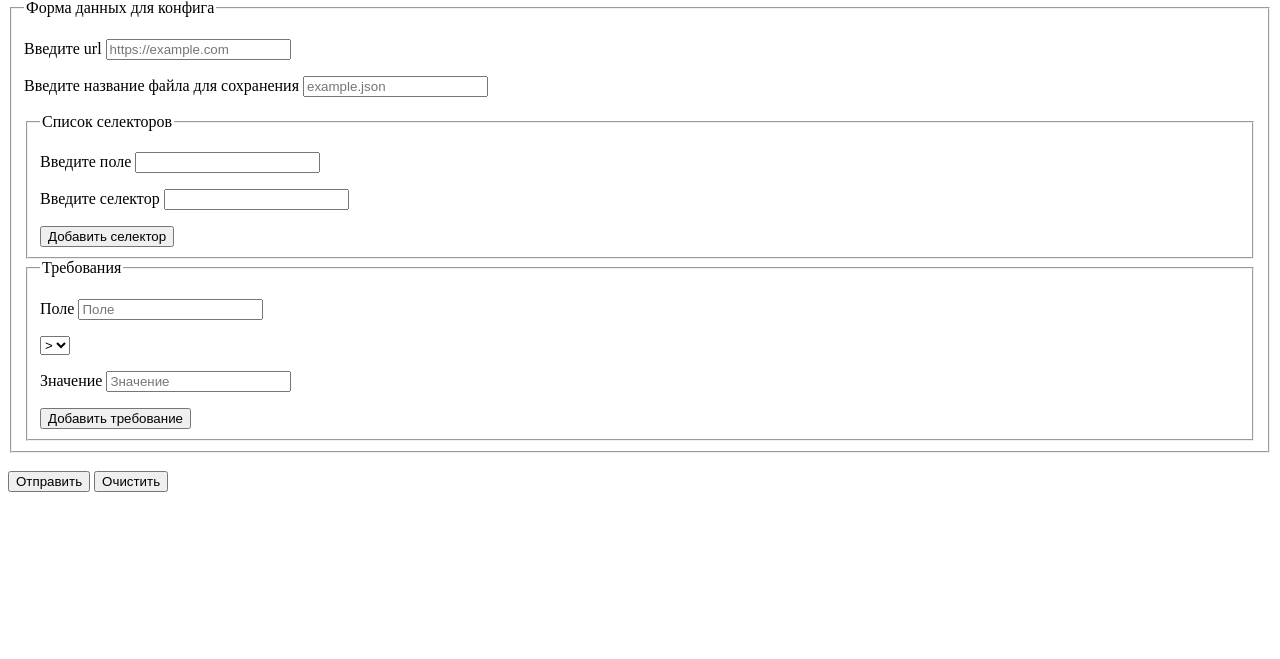
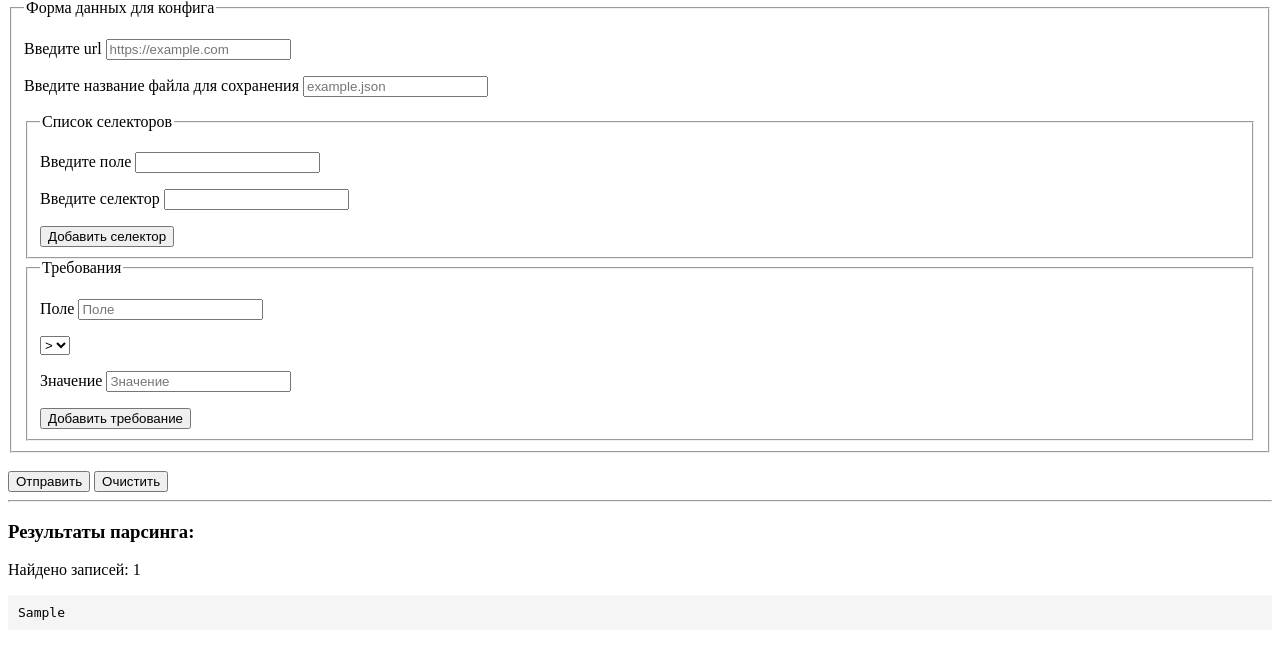
Before and after one commit to MaksimFomin06/education, a Django app: template parcer project/webapp/templates/webapp/create_config.html in a window 1280 px wide. Shown: the part 27-686 px from the top of the page. Run offline with Django 4.2, Linux system fonts and the light colour scheme; the template is opened without the code that fills it: most values are stand-ins (such as "Sample title", 1, 10 or a date in 2020).

Commit message:
Добавил вызов парсера при POST запросе и вывод данных прямо на страницу

```diff
--- a/parcer project/webapp/templates/webapp/create_config.html
+++ b/parcer project/webapp/templates/webapp/create_config.html
@@ -68,4 +68,11 @@
 
   <script src="{% static 'js/add_selector.js' %}"></script>
   <script src="{% static 'js/add_requirement.js' %}"></script>
+
+  {% if parsed_data %}
+    <hr />
+    <h3>Результаты парсинга:</h3>
+    <p>Найдено записей: {{ parsed_data|length }}</p>
+    <pre style="background: #f5f5f5; padding: 10px; overflow-x: auto;">{{ parsed_data|pprint }}</pre>
+  {% endif %}
 {% endblock %}
--- a/parcer project/webapp/views.py
+++ b/parcer project/webapp/views.py
@@ -1,4 +1,5 @@
 import json
+from django.http import JsonResponse
 from django.shortcuts import render, redirect
 from django.contrib import messages
 from django.utils.text import get_valid_filename
@@ -7,6 +8,7 @@ import re
 
 from config.services.config_service import ConfigService
 from config.storage.json_storage import JSONStorage
+from webapp.services.parser import Parser
 
 def get_config_form(request):
     if request.method == "POST":
@@ -32,7 +34,8 @@ def get_config_form(request):
         )
         service.save_config(config, filename)
 
+        parsed_data = Parser.parse(filename)
         messages.success(request, f"Конфигурация сохранена: {filename}")
-        return redirect('get-config-form')
+        return render(request, 'webapp/create_config.html', {'parsed_data': parsed_data})
 
     return render(request, 'webapp/create_config.html')
```
